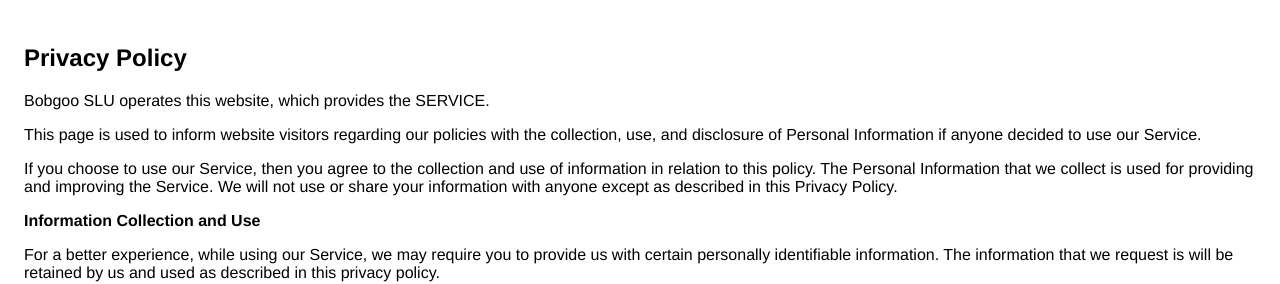
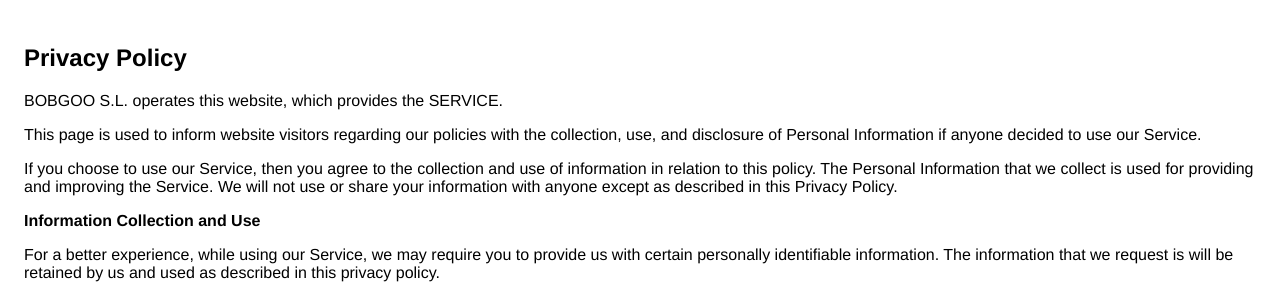
Before and after one commit to angelsubirana/bobgoo, a Jekyll site: the page privacy.html, which Jekyll copies as it is, in a window 1280 px wide. Shown: the top 284 px of the page. Built offline with Jekyll 4.4.1, drawn with Linux system fonts in a browser that asks for light colours.

Commit message:
no message

```diff
--- a/_config.yml
+++ b/_config.yml
@@ -13,7 +13,7 @@
 
 
 # User settings
-username: Bobgoo SLU
+username: Bobgoo
 email_username: hi@bobgoo.com
 twitter_username: bobgoolabs
 
--- a/privacy.html
+++ b/privacy.html
@@ -1,4 +1,4 @@
-<!DOCTYPE html><html> <head> <meta charset="utf-8"> <meta name="viewport" content="width=device-width"> <title>Privacy Policy</title> <style>body{font-family: "Helvetica Neue", Helvetica, Arial, sans-serif; padding:1em;}</style></head> <body><h2>Privacy Policy</h2> <p> Bobgoo SLU operates this website, which provides the SERVICE.
+<!DOCTYPE html><html> <head> <meta charset="utf-8"> <meta name="viewport" content="width=device-width"> <title>Privacy Policy</title> <style>body{font-family: "Helvetica Neue", Helvetica, Arial, sans-serif; padding:1em;}</style></head> <body><h2>Privacy Policy</h2> <p> BOBGOO S.L. operates this website, which provides the SERVICE.
                   </p> <p>This page is used to inform website visitors regarding our policies with the collection, use, and
                     disclosure of Personal Information if anyone decided to use our Service.
                   </p> <p>If you choose to use our Service, then you agree to the collection and use of information in relation
```
